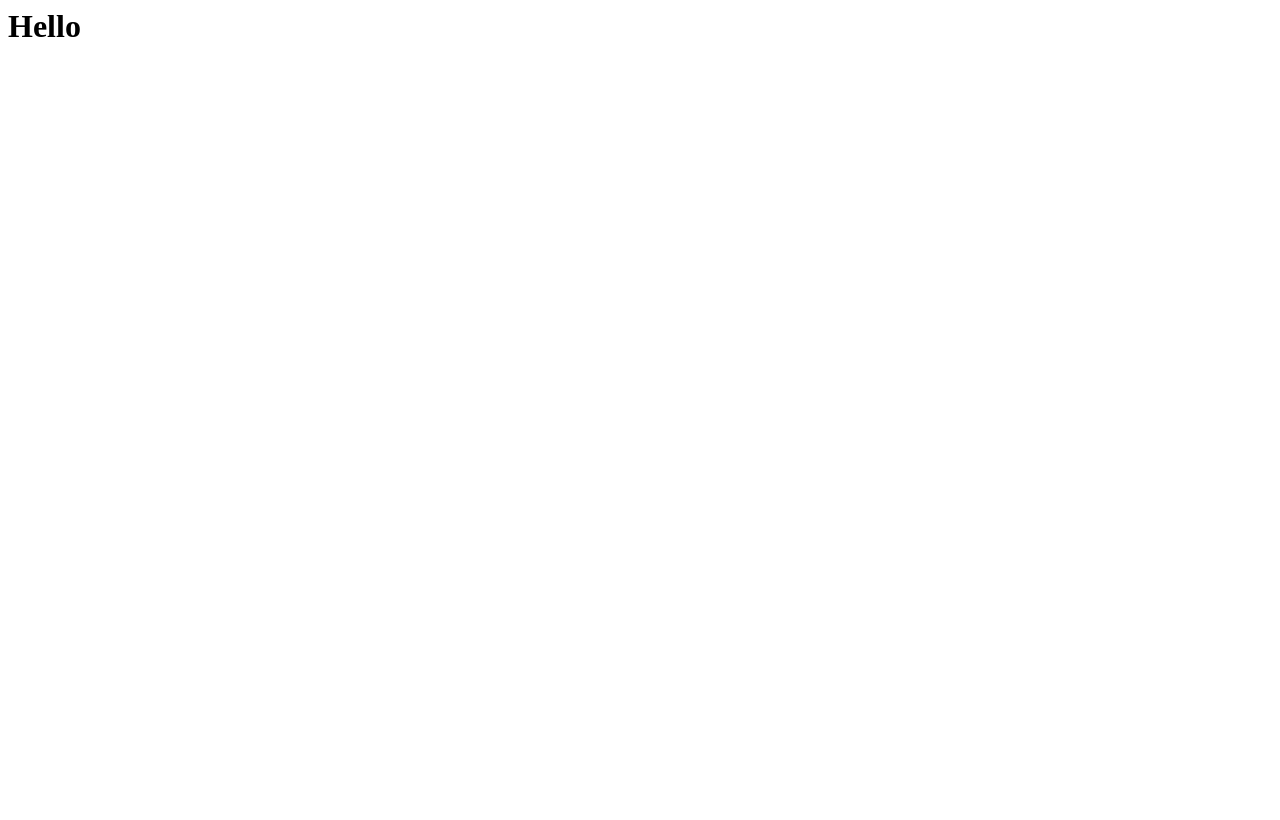
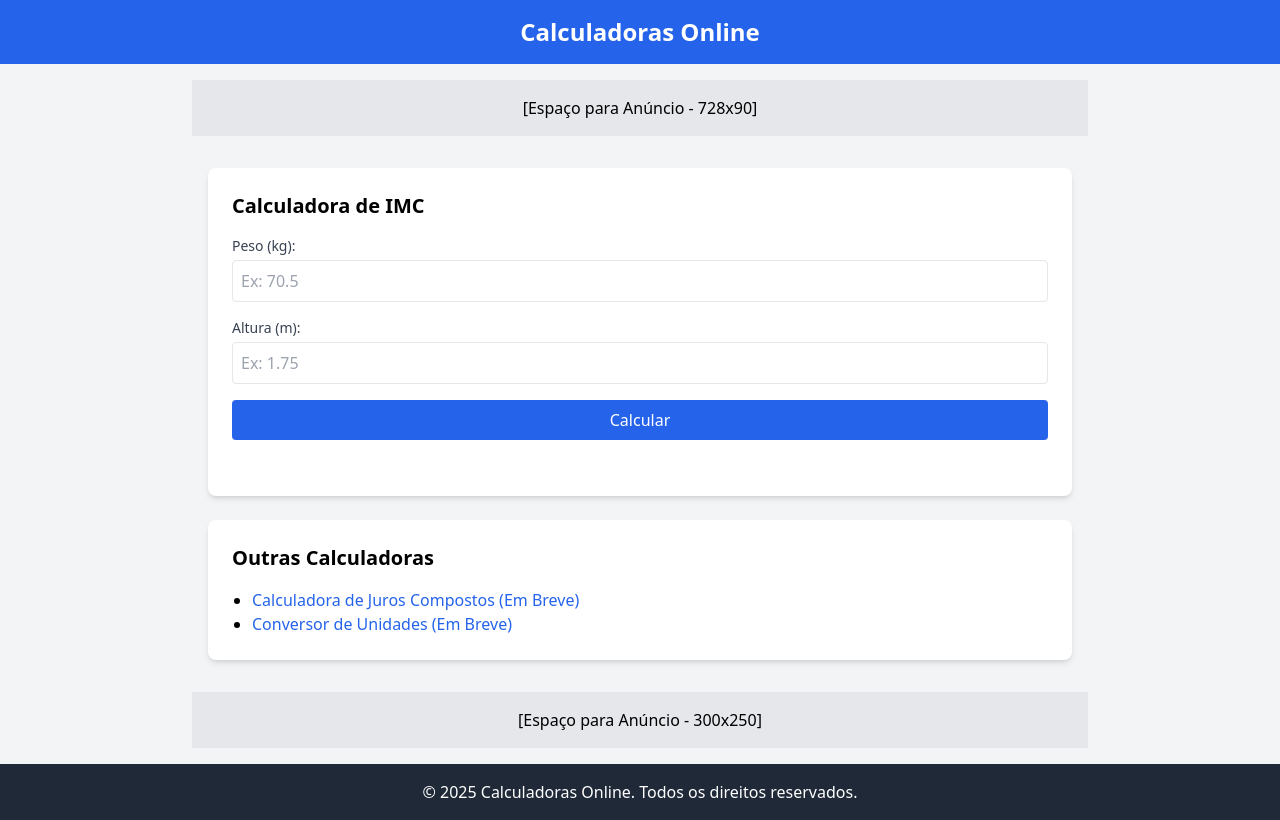
Before and after one commit to rafacgc/rafacgc.github.io, a plain HTML site: page index.html in a window 1280 px wide. Drawn offline with nearby package versions, Linux system fonts and the light colour scheme.

Commit message:
Update index.html
Calculadora

```diff
--- a/index.html
+++ b/index.html
@@ -1 +1,89 @@
-<h1>Hello</h1>
+<!DOCTYPE html>
+<html lang="pt-BR">
+<head>
+  <meta charset="UTF-8">
+  <meta name="viewport" content="width=device-width, initial-scale=1.0">
+  <title>Calculadoras Online</title>
+  <meta name="description" content="Calculadoras online gratuitas, incluindo calculadora de IMC e mais.">
+  <script src="https://cdn.tailwindcss.com"></script>
+</head>
+<body class="bg-gray-100 font-sans">
+  <!-- Cabeçalho -->
+  <header class="bg-blue-600 text-white p-4">
+    <h1 class="text-2xl font-bold text-center">Calculadoras Online</h1>
+  </header>
+
+  <!-- Espaço para Anúncio (Topo) -->
+  <div class="max-w-4xl mx-auto my-4 p-4 bg-gray-200 text-center">
+    <p>[Espaço para Anúncio - 728x90]</p>
+    <!-- Adicione o código do AdSense aqui após aprovação -->
+  </div>
+
+  <!-- Seção da Calculadora de IMC -->
+  <main class="max-w-4xl mx-auto p-4">
+    <section class="bg-white shadow-md rounded-lg p-6 mb-6">
+      <h2 class="text-xl font-semibold mb-4">Calculadora de IMC</h2>
+      <div class="flex flex-col gap-4">
+        <div>
+          <label for="weight" class="block text-sm font-medium text-gray-700">Peso (kg):</label>
+          <input type="number" id="weight" step="0.1" class="mt-1 p-2 border rounded w-full" placeholder="Ex: 70.5" required>
+        </div>
+        <div>
+          <label for="height" class="block text-sm font-medium text-gray-700">Altura (m):</label>
+          <input type="number" id="height" step="0.01" class="mt-1 p-2 border rounded w-full" placeholder="Ex: 1.75" required>
+        </div>
+        <button onclick="calculateBMI()" class="bg-blue-600 text-white p-2 rounded hover:bg-blue-700">Calcular</button>
+        <p id="result" class="mt-4 text-lg font-medium"></p>
+      </div>
+    </section>
+
+    <!-- Links para Outras Calculadoras (Placeholder) -->
+    <section class="bg-white shadow-md rounded-lg p-6">
+      <h2 class="text-xl font-semibold mb-4">Outras Calculadoras</h2>
+      <ul class="list-disc pl-5">
+        <li><a href="#" class="text-blue-600 hover:underline">Calculadora de Juros Compostos (Em Breve)</a></li>
+        <li><a href="#" class="text-blue-600 hover:underline">Conversor de Unidades (Em Breve)</a></li>
+      </ul>
+    </section>
+  </main>
+
+  <!-- Espaço para Anúncio (Rodapé) -->
+  <div class="max-w-4xl mx-auto my-4 p-4 bg-gray-200 text-center">
+    <p>[Espaço para Anúncio - 300x250]</p>
+    <!-- Adicione o código do AdSense aqui após aprovação -->
+  </div>
+
+  <!-- Rodapé -->
+  <footer class="bg-gray-800 text-white text-center p-4">
+    <p>&copy; 2025 Calculadoras Online. Todos os direitos reservados.</p>
+  </footer>
+
+  <script>
+    function calculateBMI() {
+      const weight = parseFloat(document.getElementById('weight').value);
+      const height = parseFloat(document.getElementById('height').value);
+      const resultElement = document.getElementById('result');
+
+      if (isNaN(weight) || isNaN(height) || height <= 0) {
+        resultElement.innerHTML = 'Por favor, insira valores válidos.';
+        return;
+      }
+
+      const bmi = (weight / (height * height)).toFixed(2);
+      let category = '';
+
+      if (bmi < 18.5) {
+        category = 'Abaixo do peso';
+      } else if (bmi >= 18.5 && bmi < 25) {
+        category = 'Peso normal';
+      } else if (bmi >= 25 && bmi < 30) {
+        category = 'Sobrepeso';
+      } else {
+        category = 'Obesidade';
+      }
+
+      resultElement.innerHTML = `Seu IMC é ${bmi} (${category}).`;
+    }
+  </script>
+</body>
+</html>
```
